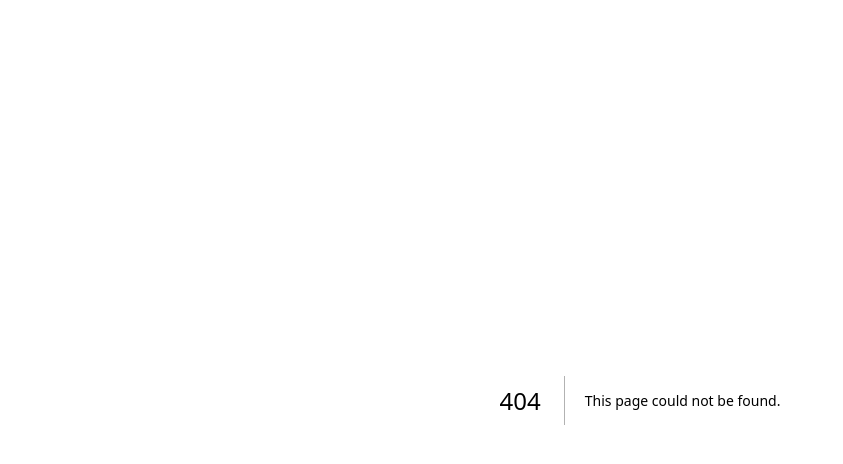
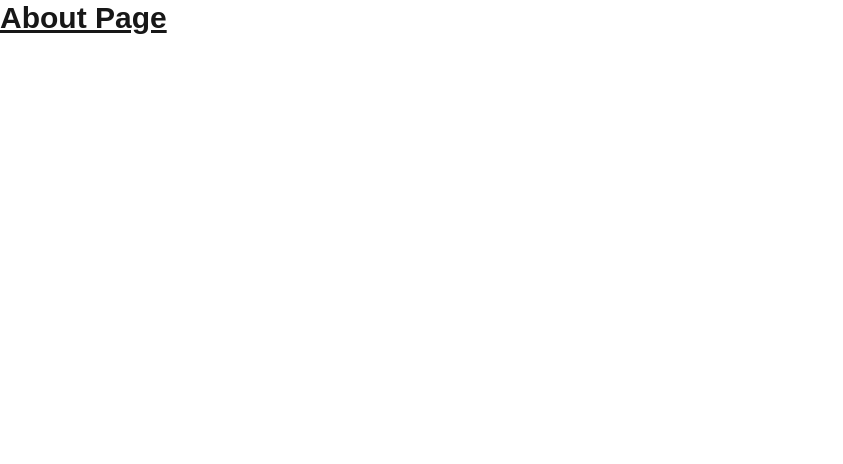
Before and after one commit to schafeld/next-demo, a Next.js app in the folder next-demo-app/: page /about in a window 1280 px wide. Before the commit this address had no page. Shown: the top 464 px of the page, without its empty margins (0-843 px from the left). Built offline with nearby package versions, Linux system fonts and the light colour scheme.

Commit message:
add About page

```diff
--- /dev/null
+++ b/next-demo-app/app/about/page.js
@@ -0,0 +1,7 @@
+export default function About() {
+  return (
+    <main>
+      <h1 className="text-3xl font-bold underline">About Page</h1>
+    </main>
+  );
+}
```
